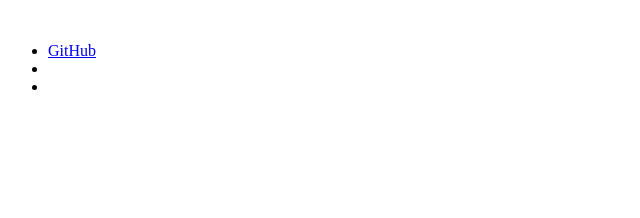
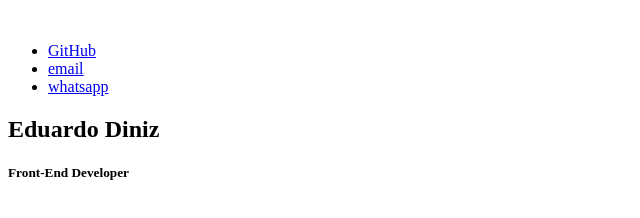
Before and after one commit to Eduardodiniz05/hiring-portifolio, a plain HTML site: page index.html in a window 1280 px wide. Shown: the whole page, without its empty margins (0-640 px from the left). Drawn offline with Linux system fonts and the light colour scheme.

Commit message:
iniciado a parte do html

```diff
--- a/index.html
+++ b/index.html
@@ -7,7 +7,7 @@
     <title>Eduardo Diniz</title>
 </head>
 <body>
-    <div class="container">
+
         <header>
             <div>
                 <img src="" alt="">
@@ -17,15 +17,20 @@
                 <li>
                     <a href="https://github.com/Eduardodiniz05">GitHub</a>
                 </li>
-                <li></li>
-                <li></li>
+                <li><a href="mailto: teste@teste.com.br"> email</a>
+                </li>
+                <li><a href="https://wa.me//19999999"> whatsapp</a></li>
             </ul>
         </header>
         <main>
-            <h1></h1>
-            <h5></h5>
+            <section class="container">
+                <div class="name">
+                    <h1>Eduardo Diniz</h1>
+                    <h5>Front-End Developer</h5>
+                </div>
+            </section>
+
             <p></p>
         </main>
-    </div>
 </body>
 </html>
```
Also changed, not shown: img/logo.png (added).
